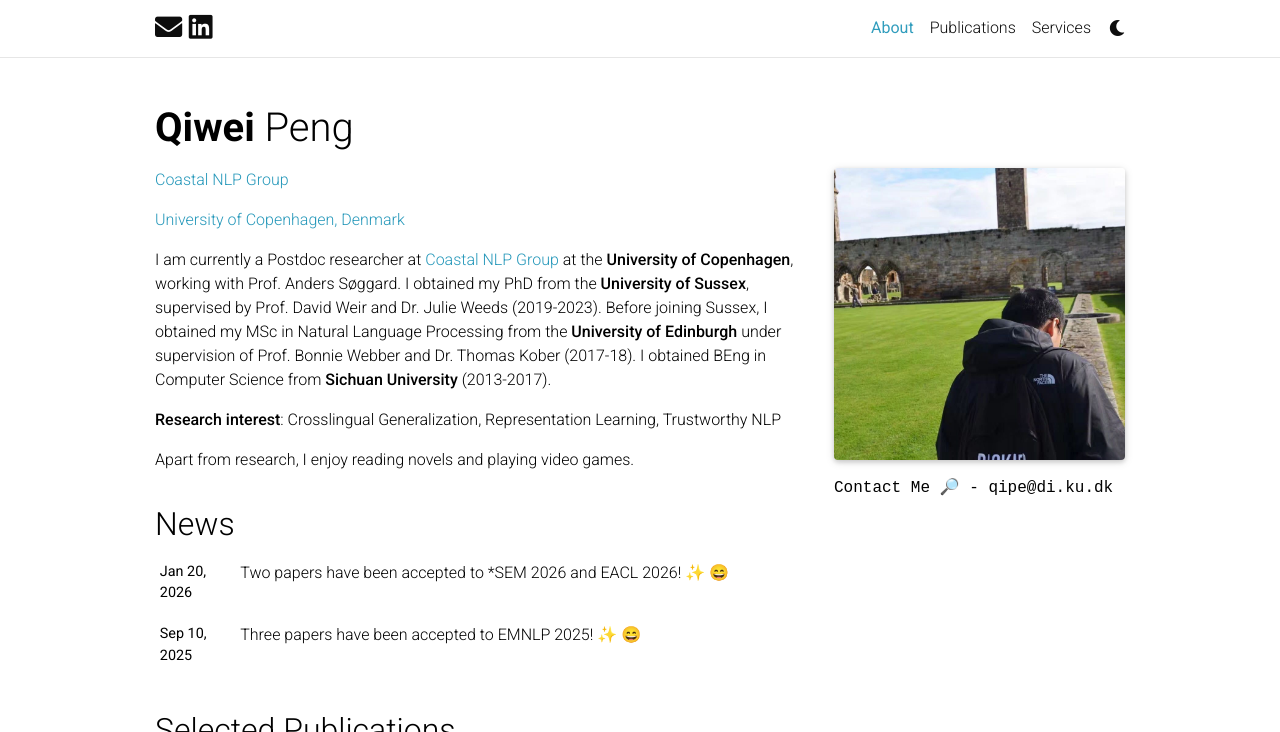
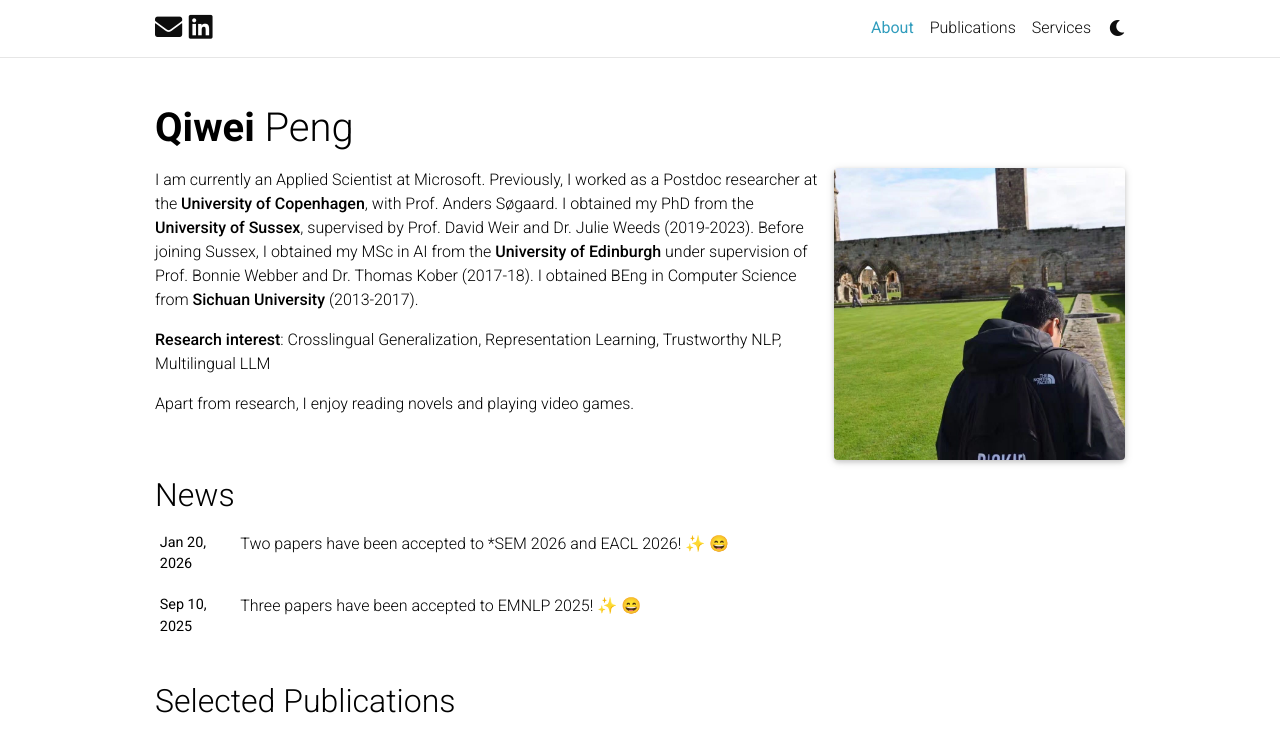
Before and after one commit to Punchwes/punchwes.github.io, a Jekyll site: the page built from _pages/about.md, in a window 1280 px wide and 1016 px high, cut to the strip 0-732 px from the top of the window. Built offline with Jekyll 4.4.1, drawn with Linux system fonts in a browser that asks for light colours; full-size pictures stand in for the smaller copies a plugin makes; emoji names are drawn with the system emoji font; comment, search, counter and statistics services are not loaded; a style sheet for code colours, icons or effects is not loaded.

Commit message:
Update about page: new role and bio

```diff
--- a/_pages/about.md
+++ b/_pages/about.md
@@ -9,21 +9,21 @@ profile:
   align: right
   image: prof_pic.jpg
   image_circular: false # crops the image to make it circular
-  address: Contact Me 🔎 - qipe@di.ku.dk
+  # address: Contact Me 🔎 - pengqiwe
 
 news: true  # includes a list of news items
 selected_papers: true # includes a list of papers marked as "selected={true}"
 social: true  # includes social icons at the bottom of the page
 ---
-[Coastal NLP Group](https://coastalcph.github.io/)
+<!-- [Coastal NLP Group](https://coastalcph.github.io/)
 
-[University of Copenhagen, Denmark](https://di.ku.dk/english/)
+[University of Copenhagen, Denmark](https://di.ku.dk/english/) -->
 
 <!-- Contact: qipe@di.ku.dk -->
 
-I am currently a Postdoc researcher at [Coastal NLP Group](https://coastalcph.github.io/) at the **University of Copenhagen**, working with Prof. Anders Søggard. I obtained my PhD from the **University of Sussex**, supervised by Prof. David Weir and Dr. Julie Weeds (2019-2023). Before joining Sussex, I obtained my MSc in Natural Language Processing from the **University of Edinburgh** under supervision of Prof. Bonnie Webber and Dr. Thomas Kober (2017-18). I obtained BEng in Computer Science from **Sichuan University** (2013-2017).
+I am currently an Applied Scientist at Microsoft. Previously, I worked as a  Postdoc researcher at the **University of Copenhagen**, with Prof. Anders Søgaard. I obtained my PhD from the **University of Sussex**, supervised by Prof. David Weir and Dr. Julie Weeds (2019-2023). Before joining Sussex, I obtained my MSc in AI from the **University of Edinburgh** under supervision of Prof. Bonnie Webber and Dr. Thomas Kober (2017-18). I obtained BEng in Computer Science from **Sichuan University** (2013-2017).
 
-**Research interest**: Crosslingual Generalization, Representation Learning, Trustworthy NLP
+**Research interest**: Crosslingual Generalization, Representation Learning, Trustworthy NLP, Multilingual LLM
 
 Apart from research, I enjoy reading novels and playing video games.
 
```
